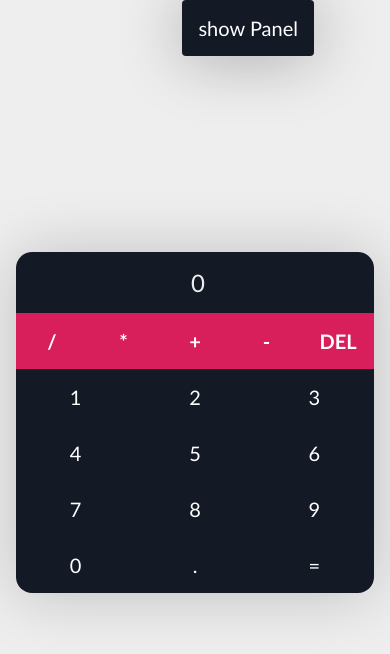
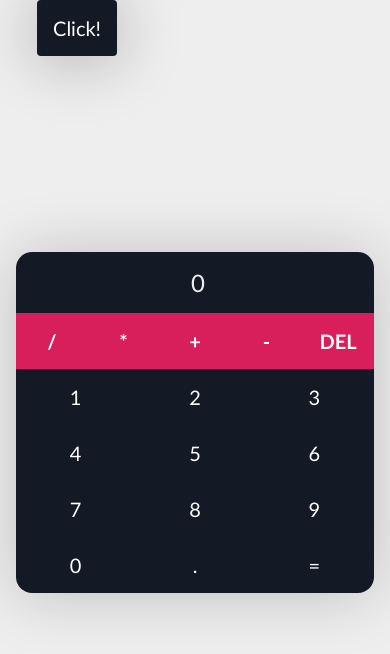
Before and after one commit to AbolfazM/ReactCalculator, a React (Create React App) app: page / in a window 390 px wide. Shown: the top 654 px of the page. Built offline with nearby package versions, Linux system fonts and the light colour scheme.

Commit message:
responsive panel!

```diff
--- a/src/Components/styles.css
+++ b/src/Components/styles.css
@@ -48,6 +48,12 @@
     box-shadow: 0px 2px 64px rgba(218, 26, 90, 0.4);
 }
 
+@media (max-width:420px) {
+    .CloseOpen {
+        right: 70%;
+    }
+}
+
 
 /* items (Items.jsx) */
 
--- a/src/Components/userPanel.jsx
+++ b/src/Components/userPanel.jsx
@@ -13,7 +13,7 @@ const UserPanel = () => {
 
     return(
         <Fragment>
-            <button onClick={handlePanel} className="CloseOpen">show Panel</button>
+            <button onClick={handlePanel} className="CloseOpen">Click!</button>
             { show ?
                 <div className="Panel">
                     <div>
```
